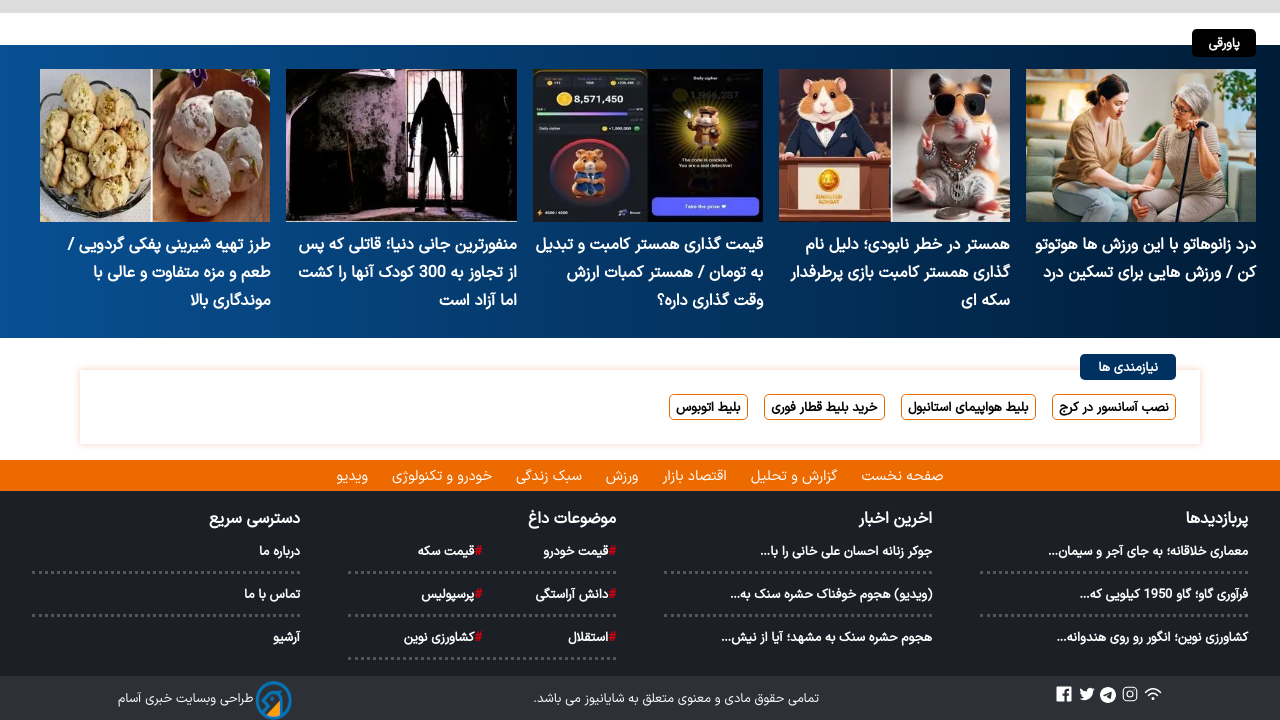
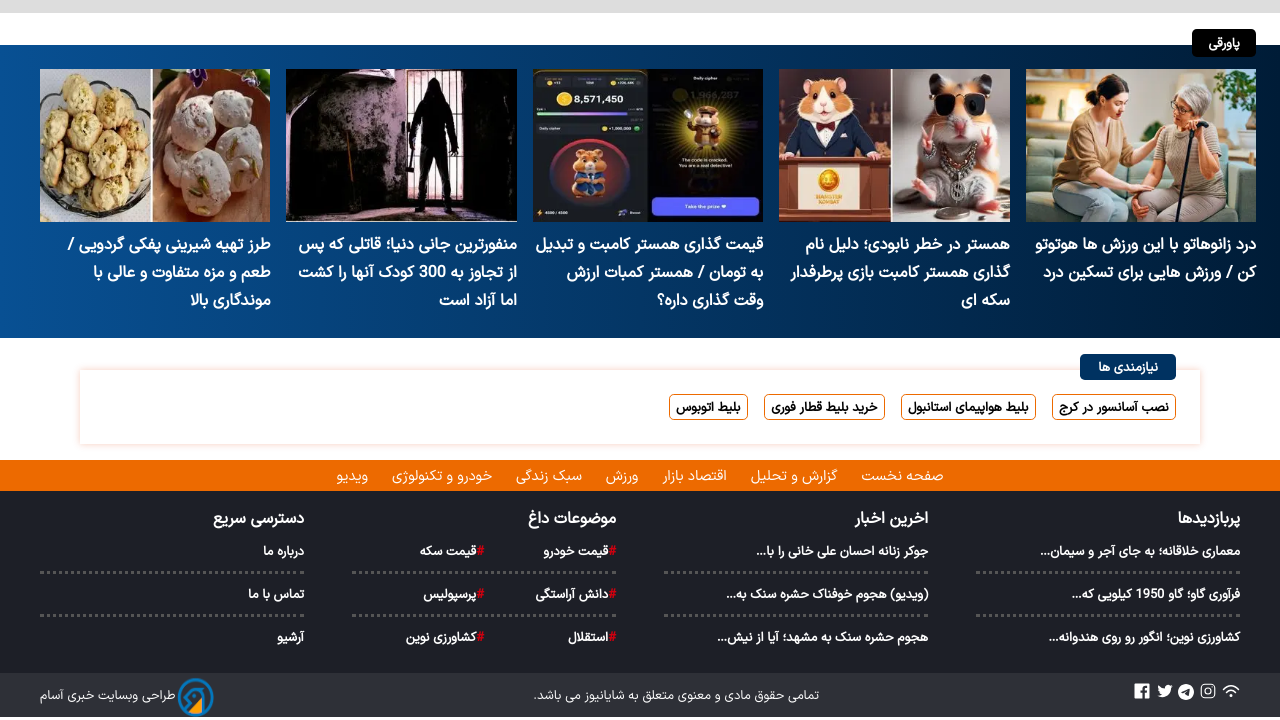
Before and after one commit to VahidD20/shaya2, a plain HTML site: page index.html in a window 1280 px wide. Shown: the part 5830-6550 px from the top of the page. Drawn offline with Linux system fonts and the light colour scheme.

Commit message:
second reform

```diff
--- a/css/main.css
+++ b/css/main.css
@@ -1504,9 +1504,11 @@ button{
 
 /* ##### first footer ##### */
 
+.set_f_b{
+    background-color: var(--primary_color);
+}
 .list_footer{
     display: flex;
-    background-color: var(--primary_color);
     padding: 0.2rem;
     flex-wrap: wrap;
 }
@@ -1529,6 +1531,9 @@ button{
 
 /* ##### second footer ##### */
 
+.set_s_b{
+    background-color: #1d1f27;
+}
 .second_footer > div{
     border-bottom: 1px solid #555;
     padding: 1rem 0;
@@ -1540,8 +1545,12 @@ button{
     }
 }
 .second_footer{
-    background-color: #1d1f27;
-    padding: 1rem 2rem;
+    padding: 1rem;
+}
+@media screen and (min-width: 1200px) {
+    .second_footer{
+        padding: 1rem 0;
+    }
 }
 .second_footer a{
     color: var(--white);
@@ -1584,11 +1593,16 @@ button{
     .s_f > h4{
         width: 100%;
     }
+    .s_f :last-child{
+        border-bottom: none;
+    }
+
 }
 @media screen and (min-width: 1200px){
     .s_f{
         width: 30%;
     }
+
 }
 .sub_second_f > li{
     border-bottom: none !important;
@@ -1598,7 +1612,6 @@ button{
     padding: 1rem 0;
 }
 
-/* ############################################ */
 @media screen and (min-width: 780px) {
     .sub_second_f{
         display: flex;
@@ -1629,9 +1642,11 @@ button{
 
 /* ##### third footer ##### */
 
-.third_footer{
+.set_th_b{
     background-color: #2e3037;
 }
+/* .third_footer{
+} */
 .third_footer > div{
     text-align: center;
 }
@@ -1651,6 +1666,6 @@ button{
     .third_footer{
         display: flex;
         align-items: center;
-        justify-content: space-around;
-    }
-}
+        justify-content: space-between;
+    }
+}
--- a/index.html
+++ b/index.html
@@ -624,7 +624,8 @@
         </div>
     </main>
     <footer>
-        <div class="first_footer">
+        <div class="set_f_b">
+            <div class="first_footer main_wrapper">
                 <ul class="list_footer">
                     <li><a href="/" title="تیتر">صفحه نخست</a></li>
                     <li><a href="/" title="تیتر">گزارش و تحلیل</a></li>
@@ -635,7 +636,10 @@
                     <li><a href="/" title="تیتر">ویدیو</a></li>
                 </ul>
             </div>
-        <div class="second_footer">
+        </div>
+
+        <div class="set_s_b">
+            <div class="second_footer main_wrapper">
                 <div>
                     <h4>پربازدیدها</h4>
                     <ul>
@@ -676,7 +680,10 @@
                     </ul>
                 </div>
             </div>
-        <div class="third_footer">
+        </div>
+
+        <div class="set_th_b">
+            <div class="third_footer main_wrapper">
                 <div class="top_third_f">
                     <svg xmlns="http://www.w3.org/2000/svg" width="18" height="18" viewBox="0 0 24 24"><g fill="none" stroke="white" stroke-linecap="round" stroke-linejoin="round" stroke-width="2"><path d="M2 10c6-6.667 14-6.667 20 0M6 14c3.6-4 8.4-4 12 0"/><circle cx="12" cy="18" r="1"/></g></svg>
                     <svg xmlns="http://www.w3.org/2000/svg" width="18" height="18" viewBox="0 0 24 24"><g fill="none" stroke="white" stroke-width="1.5"><path stroke-linecap="round" stroke-linejoin="round" d="M12 16a4 4 0 1 0 0-8a4 4 0 0 0 0 8"/><path d="M3 16V8a5 5 0 0 1 5-5h8a5 5 0 0 1 5 5v8a5 5 0 0 1-5 5H8a5 5 0 0 1-5-5Z"/><path stroke-linecap="round" stroke-linejoin="round" d="m17.5 6.51l.01-.011"/></g></svg>
@@ -692,6 +699,7 @@
                     </a>
                 </div>
             </div>
+        </div>
     </footer>
 </body>
 </html>
```
Lines whose indentation alone changed are shown as unchanged.
